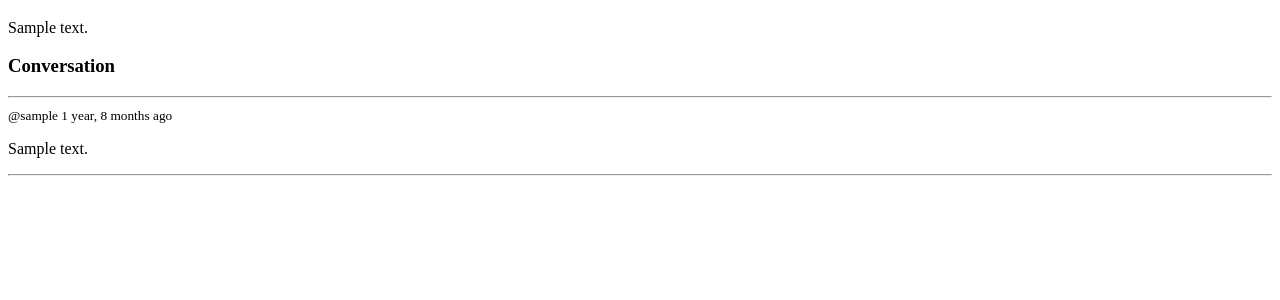
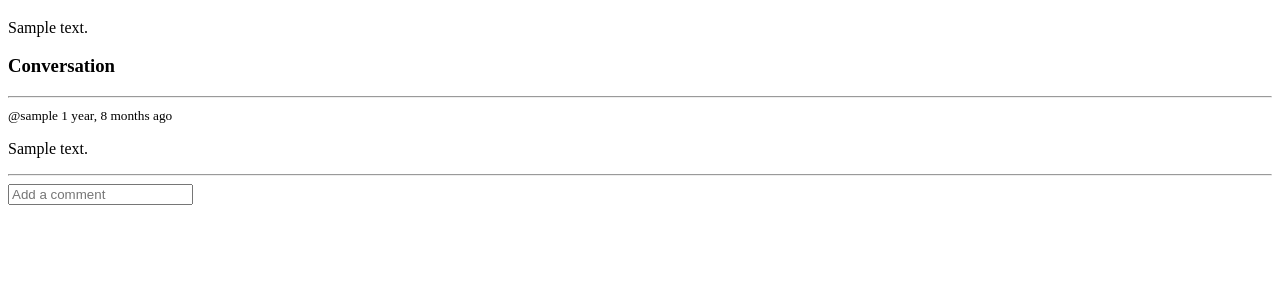
Before and after one commit to markpackham/DjangoDiscordClone, a Django app: page /room/1/ in a window 1280 px wide. Shown: the part 230-530 px from the top of the page. Run offline with Django 3.2, Linux system fonts and the light colour scheme; a user stored in the database is signed in; tables that the repository leaves empty hold one stand-in row (values such as "Sample post").

Commit message:
add comment form
https://youtu.be/PtQiiknWUcI?t=11441

```diff
--- a/studybud/base/templates/base/room.html
+++ b/studybud/base/templates/base/room.html
@@ -17,4 +17,13 @@
     {% endfor %}
 </div>
 
+{% if request.user.is_authenticated%}
+<div class="comment-form">
+    <form method="POST" action="">
+        {% csrf_token %}
+        <input type="text" name="body" placeholder="Add a comment">
+    </form>
+</div>
+{% endif %}
+
 {% endblock %}
```
